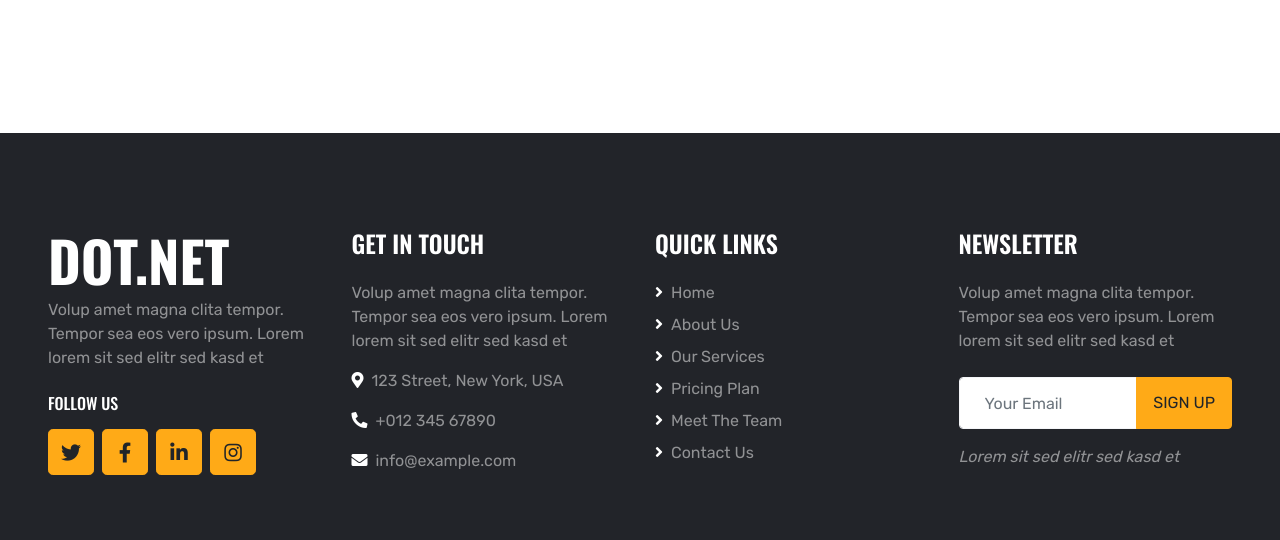
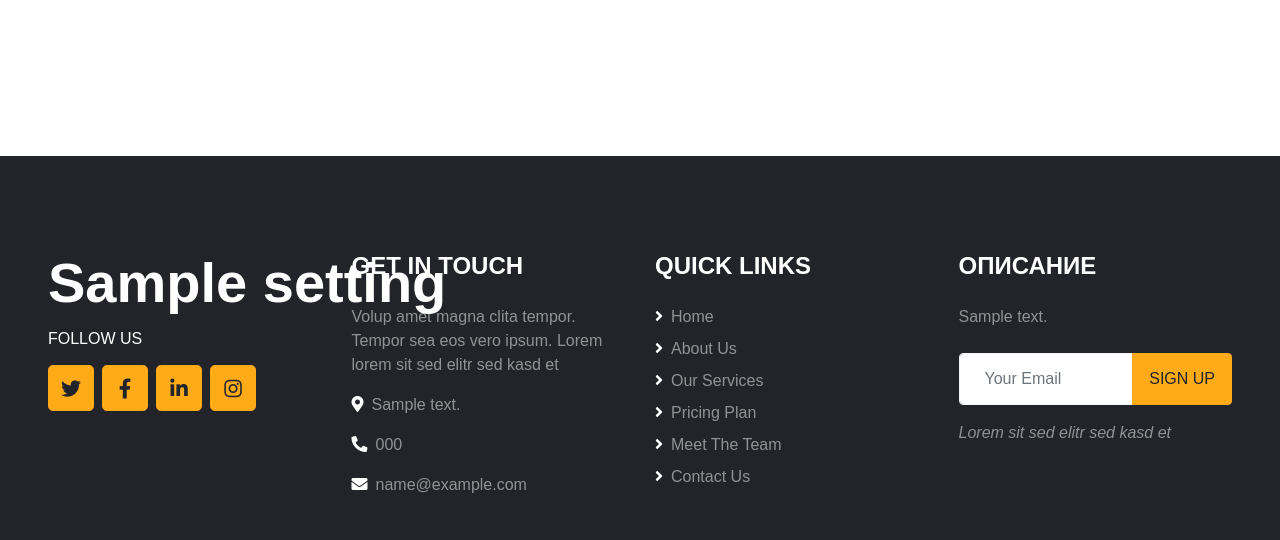
Before and after one commit to wxysch/SkillBox, a Django app: page / in a window 1280 px wide. Shown: the part 5960-6500 px from the top of the page. Run offline with Django 4.2, Linux system fonts and the light colour scheme; tables that the repository leaves empty hold one stand-in row (values such as "Sample post"); some libraries are stand-ins or nearby versions.

Commit message:
set up html

```diff
--- a/templates/courses/index.html
+++ b/templates/courses/index.html
@@ -1,36 +1,12 @@
-<!DOCTYPE html>
-<html lang="en">
-
-<head>
-    <meta charset="utf-8">
-    <title>DOT.NET - Digital Agency Website Template</title>
-    <meta content="width=device-width, initial-scale=1.0" name="viewport">
-    <meta content="Free HTML Templates" name="keywords">
-    <meta content="Free HTML Templates" name="description">
-
-    <!-- Favicon -->
-    <link href="img/favicon.ico" rel="icon">
-
-    <!-- Google Web Fonts -->
-    <link rel="preconnect" href="https://fonts.gstatic.com">
-    <link href="https://fonts.googleapis.com/css2?family=Oswald:wght@400;500;600;700&family=Rubik&display=swap" rel="stylesheet">
-
-    <!-- Font Awesome -->
-    <link href="https://cdnjs.cloudflare.com/ajax/libs/font-awesome/5.15.0/css/all.min.css" rel="stylesheet">
-
-    <!-- Libraries Stylesheet -->
-    <link href="lib/owlcarousel/assets/owl.carousel.min.css" rel="stylesheet">
-    <link href="lib/lightbox/css/lightbox.min.css" rel="stylesheet">
-
-    <!-- Customized Bootstrap Stylesheet -->
-    <link href="css/style.css" rel="stylesheet">
-</head>
+{%extends 'homepage.html'%}
+{% load static%}
+{%block content%}
 
 <body>
     <!-- Navbar Start -->
     <div class="container-fluid bg-white position-relative">
         <nav class="navbar navbar-expand-lg bg-white navbar-light py-3 py-lg-0">
-            <a href="index.html" class="navbar-brand text-secondary">
+            <a href="{% url 'index' %}" class="navbar-brand text-secondary">
                 <h1 class="display-4 text-uppercase">DOT.NET</h1>
             </a>
             <button type="button" class="navbar-toggler" data-toggle="collapse" data-target="#navbarCollapse">
@@ -465,10 +441,10 @@
     <div class="container-fluid bg-dark text-white-50 py-5 px-sm-3 px-md-5" style="margin-top: 90px;">
         <div class="row pt-5">
             <div class="col-lg-3 col-md-6 mb-5">
-                <a href="index.html" class="navbar-brand">
-                    <h1 class="m-0 mt-n2 text-white display-4">DOT.NET</h1>
+                <a href="{% url 'index' %}" class="navbar-brand">
+                    <h1 class="m-0 mt-n2 text-white display-4">{{ setting.title }}</h1>
                 </a>
-                <p>Volup amet magna clita tempor. Tempor sea eos vero ipsum. Lorem lorem sit sed elitr sed kasd et</p>
+                <!-- <p>Volup amet magna clita tempor. Tempor sea eos vero ipsum. Lorem lorem sit sed elitr sed kasd et</p> -->
                 <h6 class="text-uppercase text-white py-2">Follow Us</h6>
                 <div class="d-flex justify-content-start">
                     <a class="btn btn-lg btn-primary btn-lg-square mr-2" href="#"><i class="fab fa-twitter"></i></a>
@@ -480,9 +456,9 @@
             <div class="col-lg-3 col-md-6 mb-5">
                 <h4 class="text-uppercase text-white mb-4">Get In Touch</h4>
                 <p>Volup amet magna clita tempor. Tempor sea eos vero ipsum. Lorem lorem sit sed elitr sed kasd et</p>
-                <p><i class="fa fa-map-marker-alt text-white mr-2"></i>123 Street, New York, USA</p>
-                <p><i class="fa fa-phone-alt text-white mr-2"></i>+012 345 67890</p>
-                <p><i class="fa fa-envelope text-white mr-2"></i>info@example.com</p>
+                <p><i class="fa fa-map-marker-alt text-white mr-2"></i>{{ setting.address }}</p>
+                <p><i class="fa fa-phone-alt text-white mr-2"></i>{{ setting.phone }}</p>
+                <p><i class="fa fa-envelope text-white mr-2"></i>{{ setting.email }}</p>
             </div>
             <div class="col-lg-3 col-md-6 mb-5">
                 <h4 class="text-uppercase text-white mb-4">Quick Links</h4>
@@ -496,8 +472,8 @@
                 </div>
             </div>
             <div class="col-lg-3 col-md-6 mb-5">
-                <h4 class="text-uppercase text-white mb-4">Newsletter</h4>
-                <p class="mb-4">Volup amet magna clita tempor. Tempor sea eos vero ipsum. Lorem lorem sit sed elitr sed kasd et</p>
+                <h4 class="text-uppercase text-white mb-4">Описание</h4>
+                <p class="mb-4">{{ setting.description }}</p>
                 <div class="w-100 mb-3">
                     <div class="input-group">
                         <input type="text" class="form-control border-light" style="padding: 25px;" placeholder="Your Email">
@@ -511,31 +487,13 @@
         </div>
     </div>
     <div class="container-fluid py-4 px-sm-3 px-md-5" style="background: #111111;">
-        <p class="mb-2 text-center text-white-50">&copy; <a href="#">Your Site Name</a>. All Rights Reserved.</p>
-        <p class="m-0 text-center text-white-50">Designed by <a href="https://htmlcodex.com">HTML Codex</a></p>
+        <p class="mb-2 text-center text-white-50">&copy; <a href="#">SkillBox Clone</a>. All Rights Reserved.</p>
+        <p class="m-0 text-center text-white-50">Designed by <a href="https://www.instagram.com/itsaallicho/"></a>itsaallicho</a></p>
     </div>
     <!-- Footer End -->
 
 
-    <!-- Back to Top -->
-    <a href="#" class="btn btn-lg btn-primary btn-lg-square back-to-top"><i class="fa fa-angle-up"></i></a>
 
 
-    <!-- JavaScript Libraries -->
-    <script src="https://code.jquery.com/jquery-3.4.1.min.js"></script>
-    <script src="https://stackpath.bootstrapcdn.com/bootstrap/4.4.1/js/bootstrap.bundle.min.js"></script>
-    <script src="lib/easing/easing.min.js"></script>
-    <script src="lib/waypoints/waypoints.min.js"></script>
-    <script src="lib/owlcarousel/owl.carousel.min.js"></script>
-    <script src="lib/isotope/isotope.pkgd.min.js"></script>
-    <script src="lib/lightbox/js/lightbox.min.js"></script>
 
-    <!-- Contact Javascript File -->
-    <script src="mail/jqBootstrapValidation.min.js"></script>
-    <script src="mail/contact.js"></script>
-
-    <!-- Template Javascript -->
-    <script src="js/main.js"></script>
-</body>
-
-</html>
+{%endblock%}
--- a/templates/homepage.html
+++ b/templates/homepage.html
@@ -0,0 +1,56 @@
+{% load static%}
+<!DOCTYPE html>
+<html lang="en">
+
+<head>
+    <meta charset="utf-8">
+    <title>DOT.NET - Digital Agency Website Template</title>
+    <meta content="width=device-width, initial-scale=1.0" name="viewport">
+    <meta content="Free HTML Templates" name="keywords">
+    <meta content="Free HTML Templates" name="description">
+
+    <!-- Favicon -->
+    <link href="{% static 'img/favicon.ico' %}" rel="icon">
+
+    <!-- Google Web Fonts -->
+    <link rel="preconnect" href="{% static 'https://fonts.gstatic.com' %}">
+    <link href="{% static 'https://fonts.googleapis.com/css2?family=Oswald:wght@400;500;600;700&family=Rubik&display=swap' %}" rel="stylesheet">
+
+    <!-- Font Awesome -->
+    <link href="{% static 'https://cdnjs.cloudflare.com/ajax/libs/font-awesome/5.15.0/css/all.min.css' %}" rel="stylesheet">
+
+    <!-- Libraries Stylesheet -->
+    <link href="{% static 'lib/owlcarousel/assets/owl.carousel.min.css' %}" rel="stylesheet">
+    <link href="{% static 'lib/lightbox/css/lightbox.min.css' %}" rel="stylesheet">
+
+    <!-- Customized Bootstrap Stylesheet -->
+    <link href="{% static 'css/style.css' %}" rel="stylesheet">
+</head>
+
+<body>
+
+    {%block content%}
+
+    {%endblock %}
+
+ <!-- Back to Top -->
+ <a href="#" class="btn btn-lg btn-primary btn-lg-square back-to-top"><i class="fa fa-angle-up"></i></a>
+
+
+ <!-- JavaScript Libraries -->
+ <script src="{% static 'https://code.jquery.com/jquery-3.4.1.min.js' %}"></script>
+ <script src="{% static 'https://stackpath.bootstrapcdn.com/bootstrap/4.4.1/js/bootstrap.bundle.min.js' %}"></script>
+ <script src="{% static 'lib/easing/easing.min.js' %}"></script>
+ <script src="{% static 'lib/waypoints/waypoints.min.js' %}"></script>
+ <script src="{% static 'lib/owlcarousel/owl.carousel.min.js' %}"></script>
+ <script src="{% static 'lib/isotope/isotope.pkgd.min.js' %}"></script>
+ <script src="{% static 'lib/lightbox/js/lightbox.min.js' %}"></script>
+
+ <!-- Contact Javascript File -->
+ <script src="mail/jqBootstrapValidation.min.js"></script>
+ <script src="mail/contact.js"></script>
+
+ <!-- Template Javascript -->
+ <script src="js/main.js"></script>
+</body>
+</html>
```
Also changed, not shown: other parts of templates/courses/index.html (+22 -22 lines).
